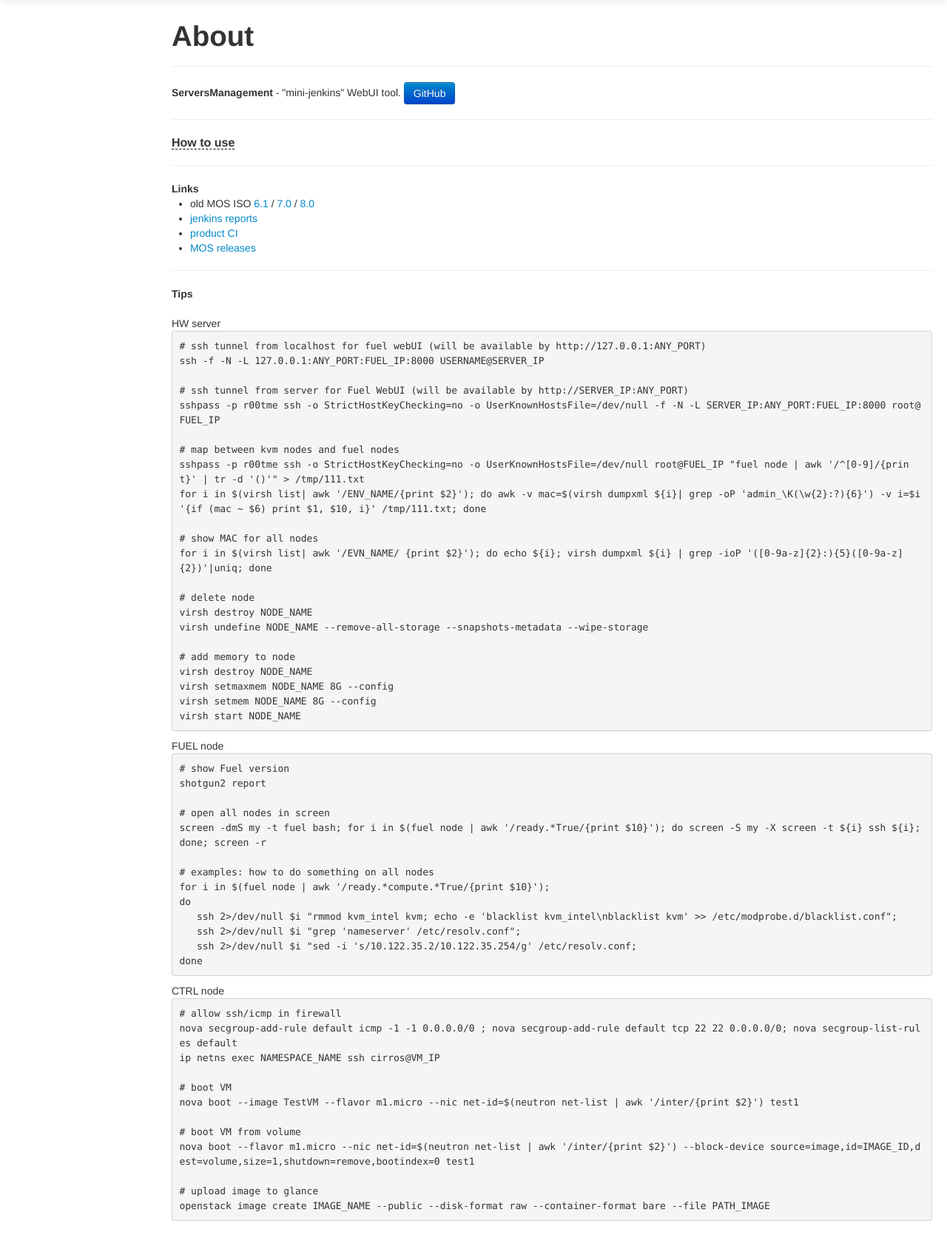
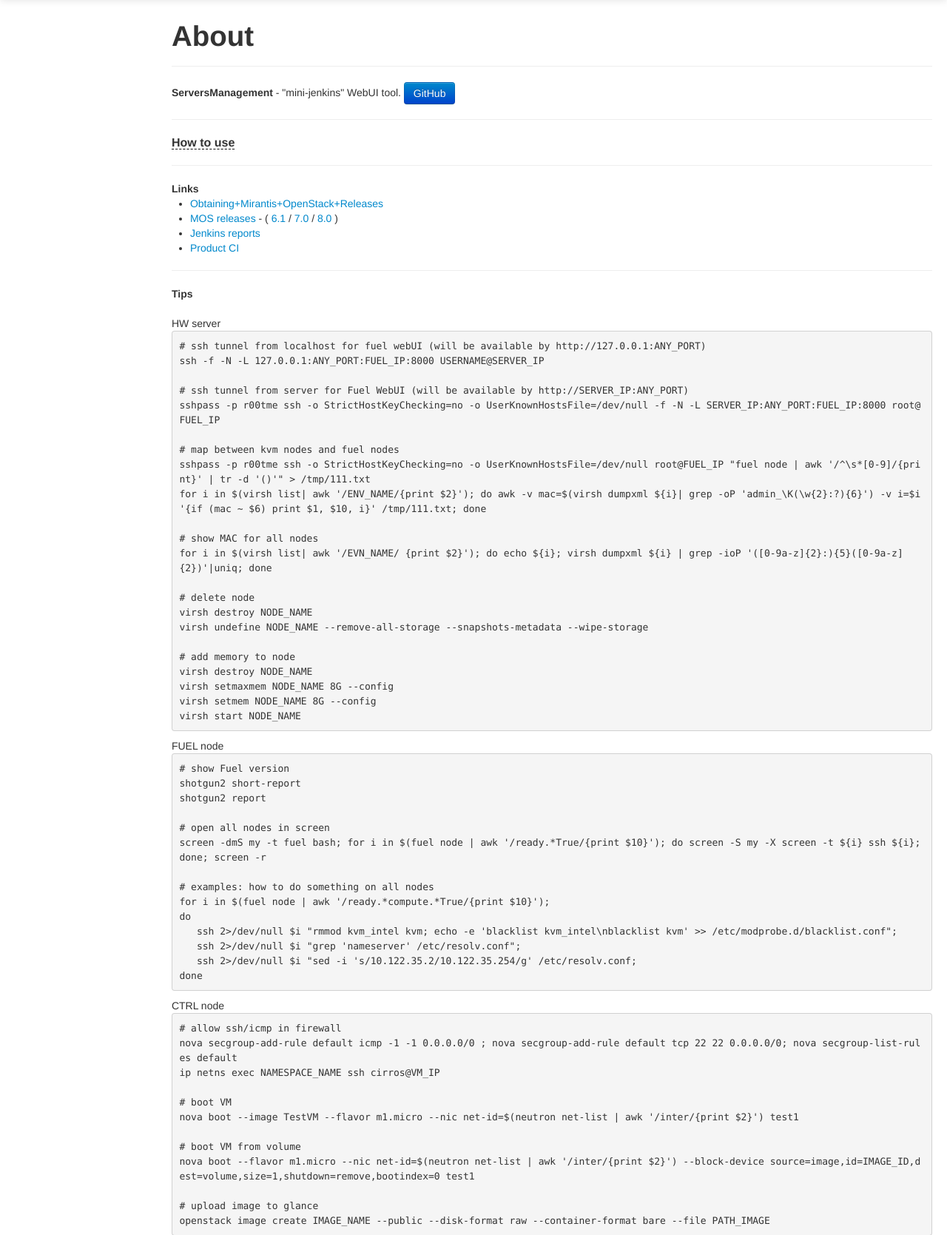
Before and after one commit to greatehop/serversmanagement, a Flask app: page /about in a window 1280 px wide. Shown: the part 41-1710 px from the top of the page at 74% size. Run offline with Flask 2, Linux system fonts and the light colour scheme; parts of the project's set-up code (start-up, migrations or seed data) failed here and were passed over.

Commit message:
Fix few small issues
* Fixed typos, updated links
* Fixed map between kvm and fuel nodes
* Updated page "deploy_mos"

```diff
--- a/app/templates/about.html
+++ b/app/templates/about.html
@@ -17,17 +17,17 @@
     <p class="spoiler_block"><img src="/static/ico/howtorun.gif"></p>
     <hr />
 
-    <b id="old">Links</b>
+    <b> Links</b>
     <ul>
+        <li><a href="https://mirantis.jira.com/wiki/display/PRD/Obtaining+Mirantis+OpenStack+Releases">Obtaining+Mirantis+OpenStack+Releases</a></li>
         <li>
-            old MOS ISO
+            <a href="https://software.mirantis.com/releases/#supported">MOS releases</a> - (
             <a href="http://9f2b43d3ab92f886c3f0-e8d43ffad23ec549234584e5c62a6e24.r60.cf1.rackcdn.com/MirantisOpenStack-6.1.iso">6.1</a> /
             <a href="http://9f2b43d3ab92f886c3f0-e8d43ffad23ec549234584e5c62a6e24.r60.cf1.rackcdn.com/MirantisOpenStack-7.0.iso">7.0</a> /
-            <a href="http://9f2b43d3ab92f886c3f0-e8d43ffad23ec549234584e5c62a6e24.r60.cf1.rackcdn.com/MirantisOpenStack-8.0.iso">8.0</a>
+            <a href="http://9f2b43d3ab92f886c3f0-e8d43ffad23ec549234584e5c62a6e24.r60.cf1.rackcdn.com/MirantisOpenStack-8.0.iso">8.0</a> )
         </li>
-        <li><a href="http://product-jenkins-reports.vm.mirantis.net/">jenkins reports</a></li>
-        <li><a href="https://product-ci.infra.mirantis.net/">product CI</a></li>
-        <li><a href="https://software.mirantis.com/releases/#supported">MOS releases</a></li>
+        <li><a href="http://product-jenkins-reports.vm.mirantis.net/">Jenkins reports</a></li>
+        <li><a href="https://product-ci.infra.mirantis.net/">Product CI</a></li>
     </ul>
 
     <hr />
@@ -43,7 +43,7 @@ ssh -f -N -L 127.0.0.1:ANY_PORT:FUEL_IP:8000 USERNAME@SERVER_IP
 sshpass -p r00tme ssh -o StrictHostKeyChecking=no -o UserKnownHostsFile=/dev/null -f -N -L SERVER_IP:ANY_PORT:FUEL_IP:8000 root@FUEL_IP
 
 # map between kvm nodes and fuel nodes
-sshpass -p r00tme ssh -o StrictHostKeyChecking=no -o UserKnownHostsFile=/dev/null root@FUEL_IP "fuel node | awk '/^[0-9]/{print}' | tr -d '()'" > /tmp/111.txt
+sshpass -p r00tme ssh -o StrictHostKeyChecking=no -o UserKnownHostsFile=/dev/null root@FUEL_IP "fuel node | awk '/^\s*[0-9]/{print}' | tr -d '()'" > /tmp/111.txt
 for i in $(virsh list| awk '/ENV_NAME/{print $2}'); do awk -v mac=$(virsh dumpxml ${i}| grep -oP 'admin_\K(\w{2}:?){6}') -v i=$i '{if (mac ~ $6) print $1, $10, i}' /tmp/111.txt; done
 
 # show MAC for all nodes
@@ -63,6 +63,7 @@ virsh start NODE_NAME
 FUEL node
 <pre>
 # show Fuel version
+shotgun2 short-report
 shotgun2 report
 
 # open all nodes in screen
--- a/app/templates/runs_details.html
+++ b/app/templates/runs_details.html
@@ -81,10 +81,10 @@
             </tr>
 
             <tr>
-                <td><b>Servers</b></td>
+                <td><b>Server</b></td>
                 <td>
                     {% if run.server.id %}
-                        {{ run.server.alias }}
+                        {{ run.server.alias }} / {{ run.server.ip }}
                     {% else %}
                         -
                     {% endif %}
```
Also changed, not shown: app/templates/tasks_clean_mos.html (+17 -1 lines), app/templates/tasks_deploy_mos.html (+10 -7 lines), 1 other file.
